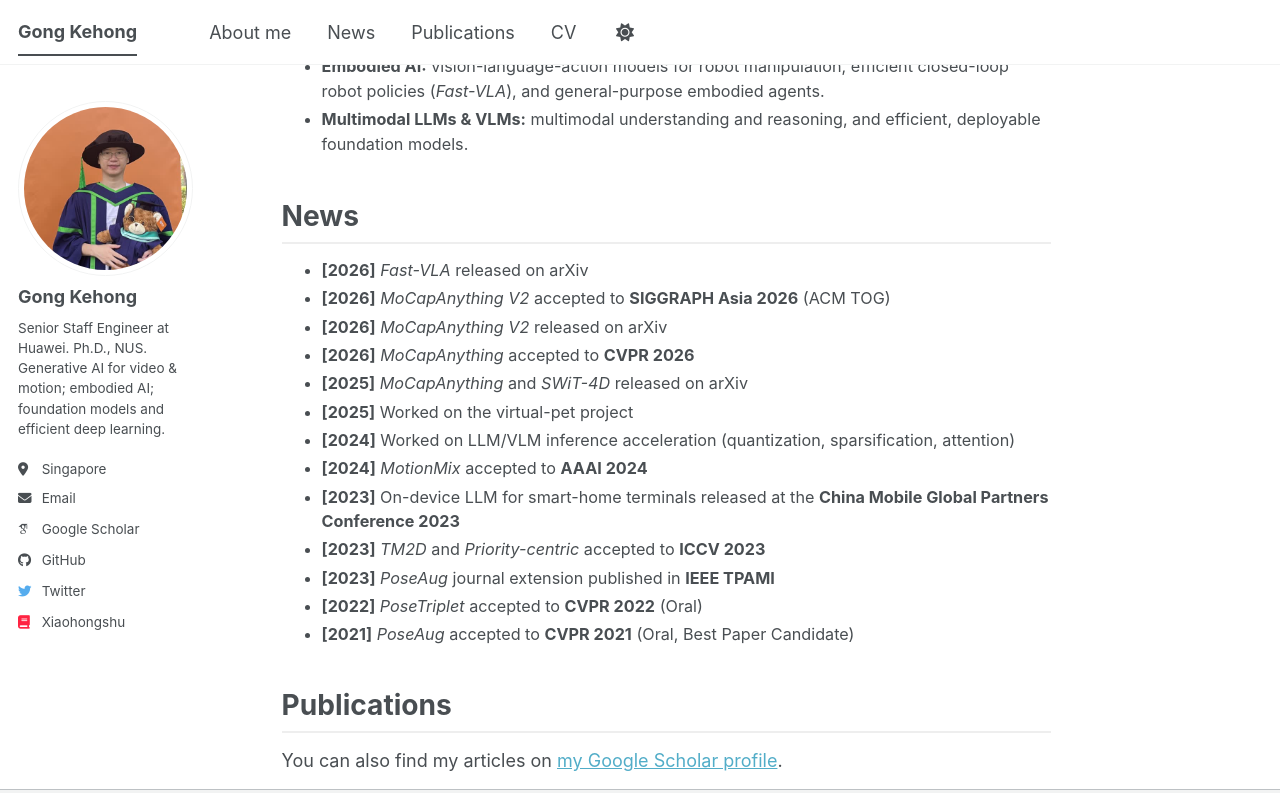
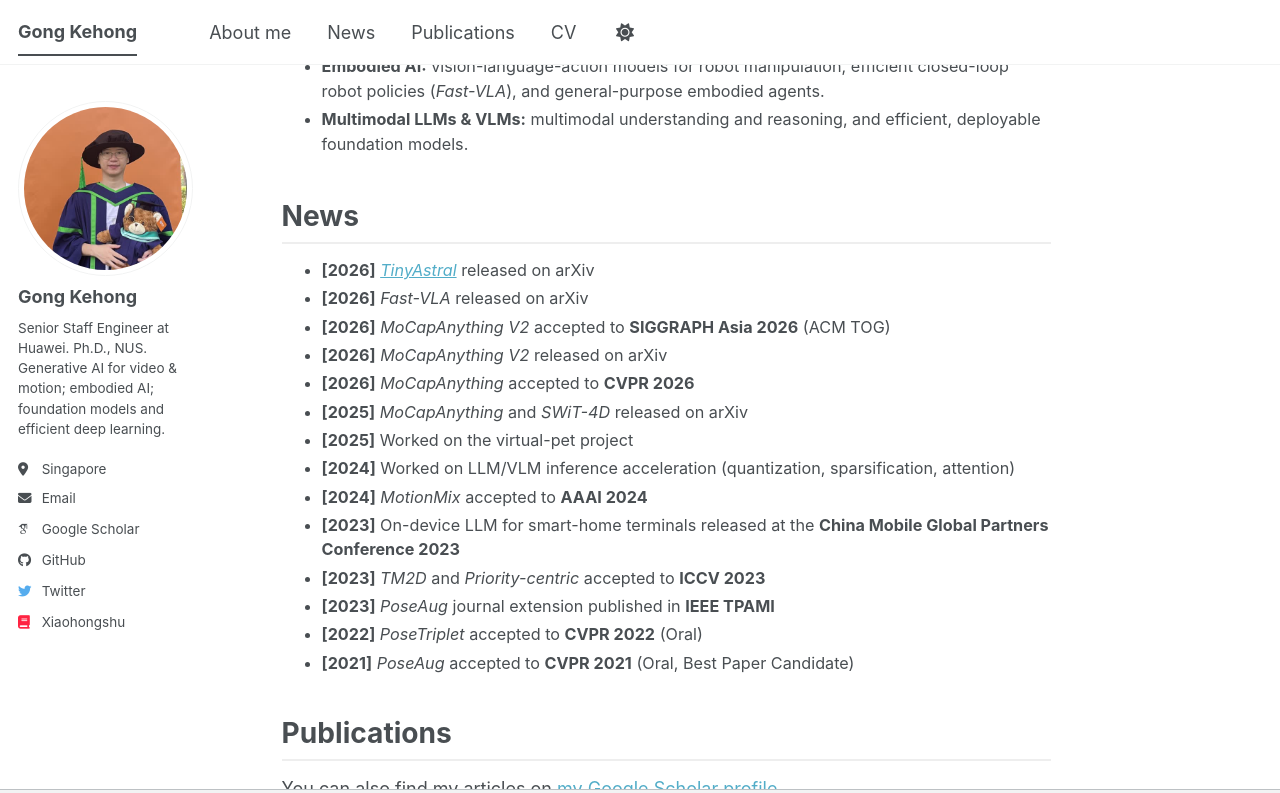
Before and after one commit to Garfield-kh/Garfield-kh.github.io, a Jekyll site: the page built from _pages/about.md, in a window 1280 px wide and 900 px high, scrolled down 364 px, cut to the strip 0-793 px from the top of the window. Built offline with Jekyll 4.4.1, drawn with Linux system fonts in a browser that asks for light colours; some web fonts are replaced; a script bundle is joined from its source files by our own code; library files that are not in the unit come from our copies.

Commit message:
News: TinyAstral released on arXiv

```diff
--- a/_pages/about.md
+++ b/_pages/about.md
@@ -24,6 +24,7 @@ My research interests:
 
 <div class="news" markdown="1">
 
+* **[2026]** *[TinyAstral](https://garfield-kh.github.io/TinyAstral/)* released on arXiv
 * **[2026]** *Fast-VLA* released on arXiv
 * **[2026]** *MoCapAnything V2* accepted to **SIGGRAPH Asia 2026** (ACM TOG)
 * **[2026]** *MoCapAnything V2* released on arXiv
```
